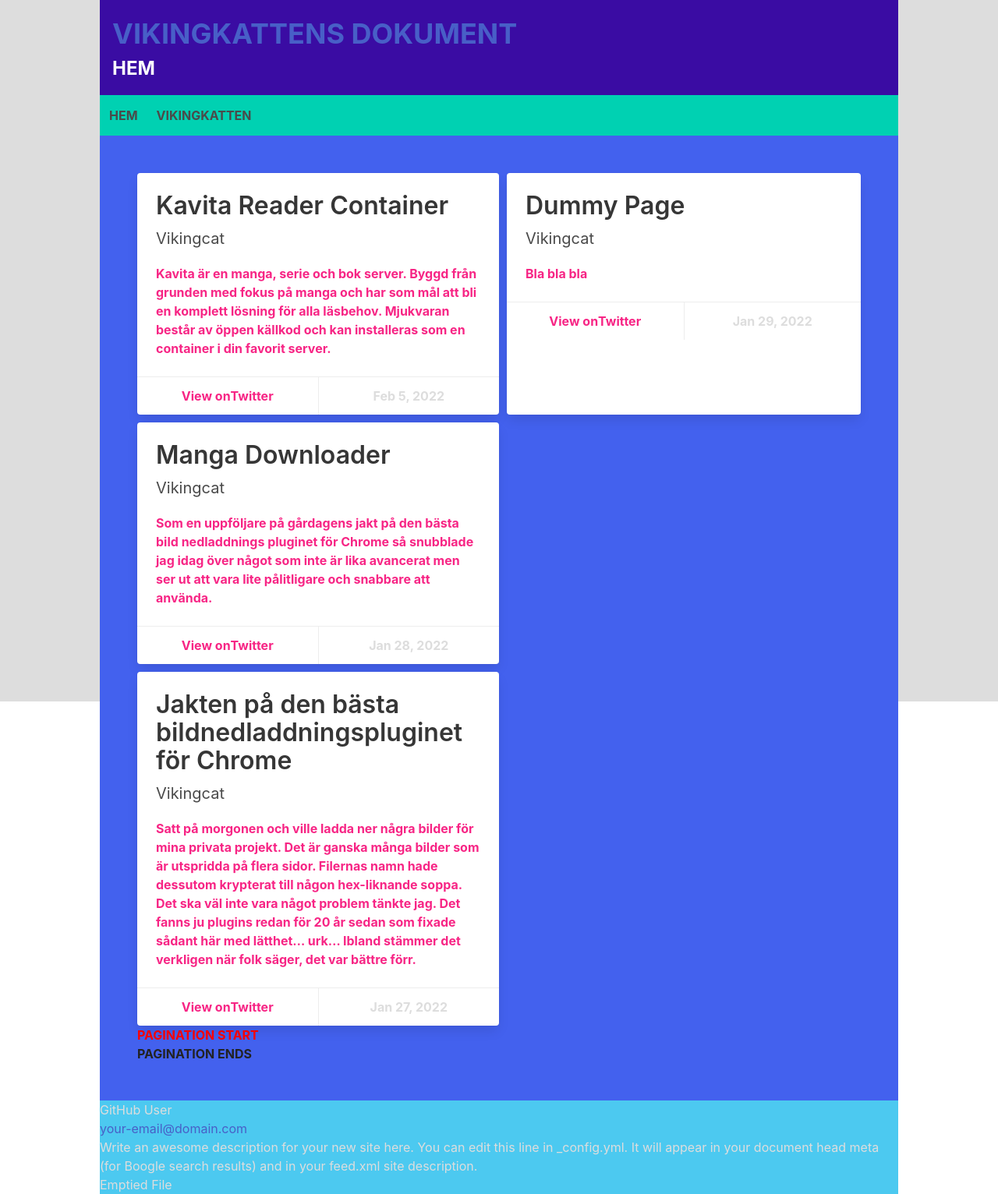
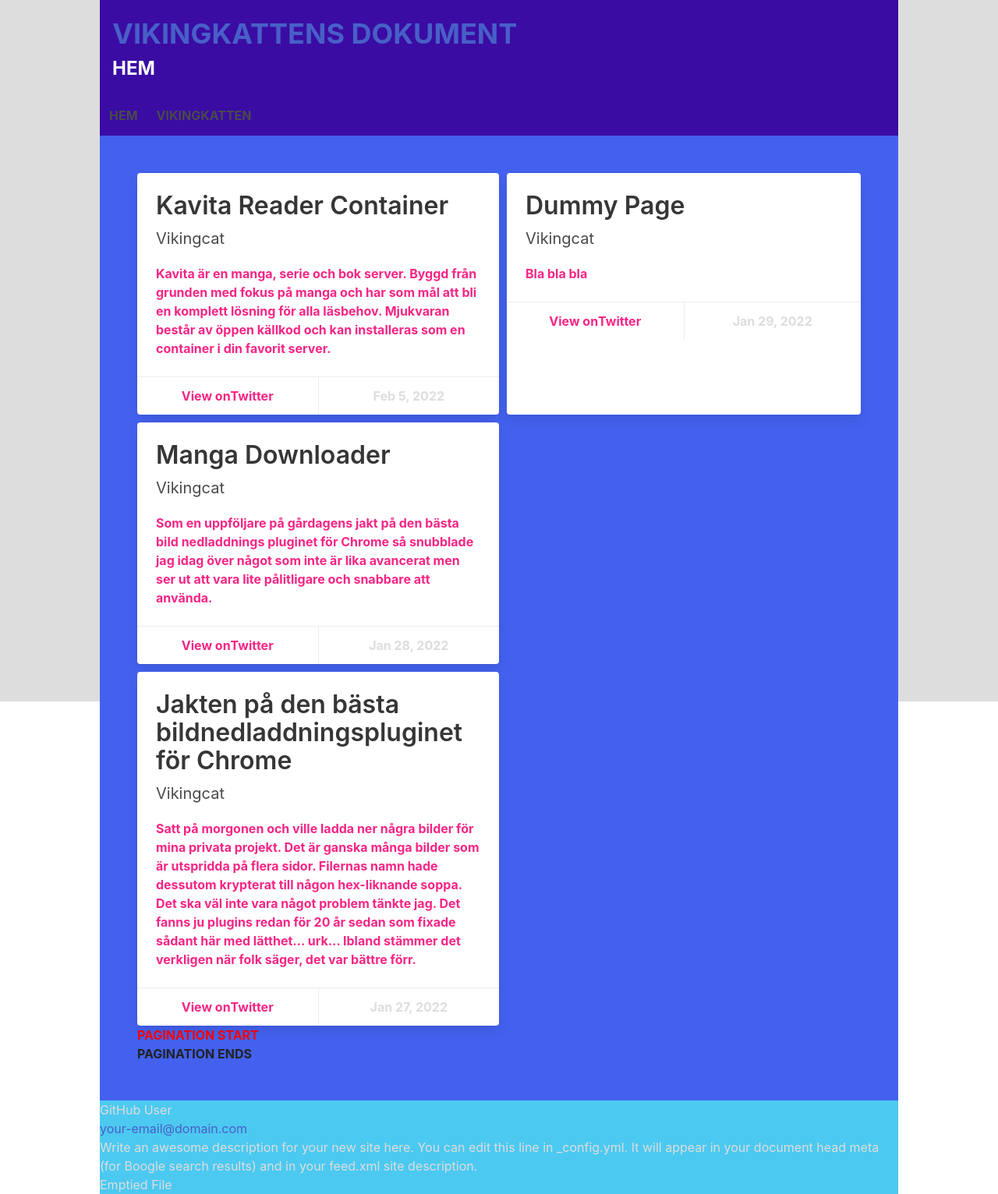
Before and after one commit to viking-cat/dokument, a Jekyll site: the page built from index.html, in a window 1280 px wide. Shown: the whole page at 78% size. Built offline with Jekyll 4.4.1, drawn with Linux system fonts in a browser that asks for light colours.

Commit message:
Update header.html

```diff
--- a/_includes/header.html
+++ b/_includes/header.html
@@ -28,7 +28,8 @@
     </div>
   </section> -->
 
-  <section class="navbar is-primary">
+  <!--<section class="navbar is-primary">-->
+  <section class="navbar">
     <div class="navbar-menu">
       <a class="navbar-item"href="{{ my_page.url }}">Hem</a>
       {%- if titles_size > 0 -%}
```
